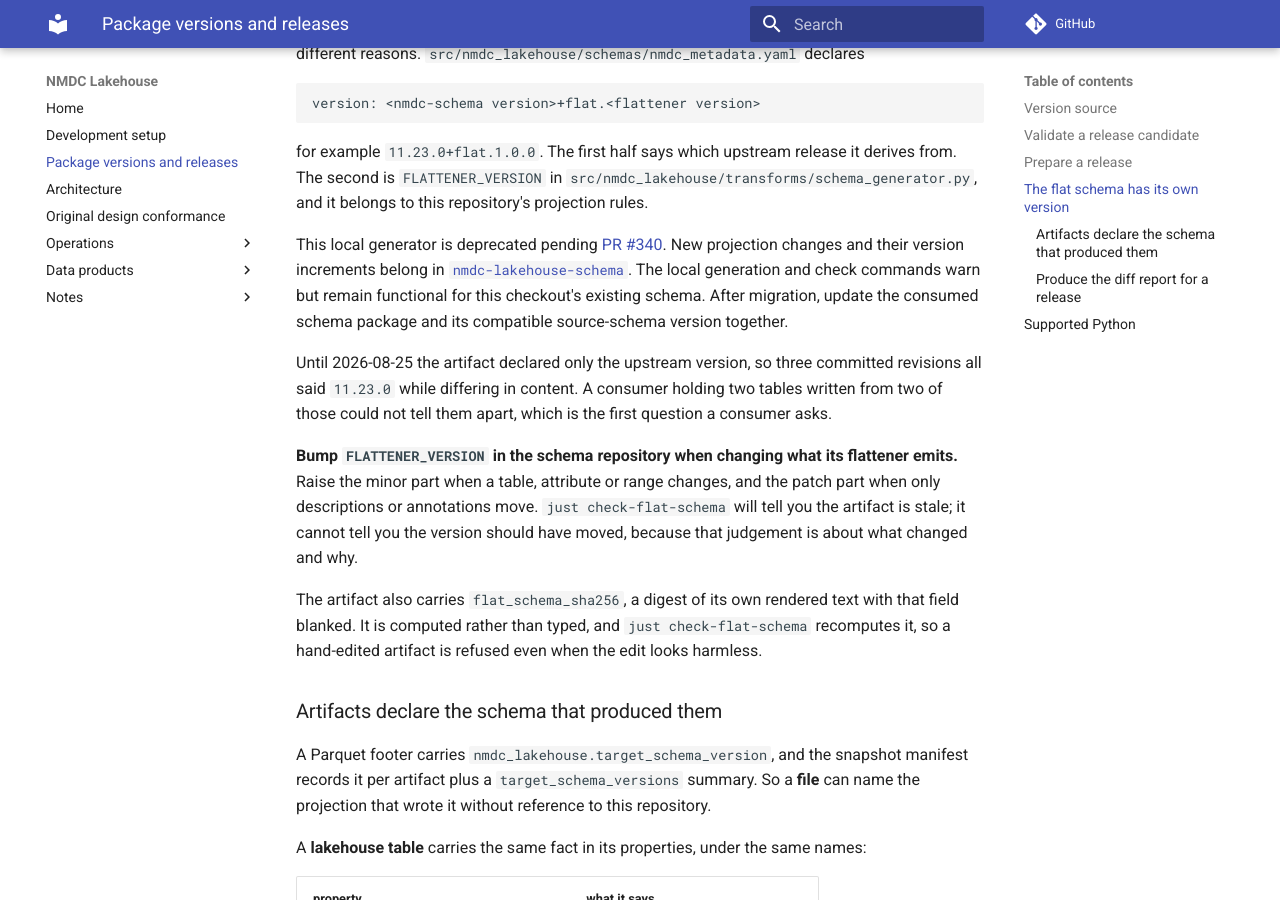
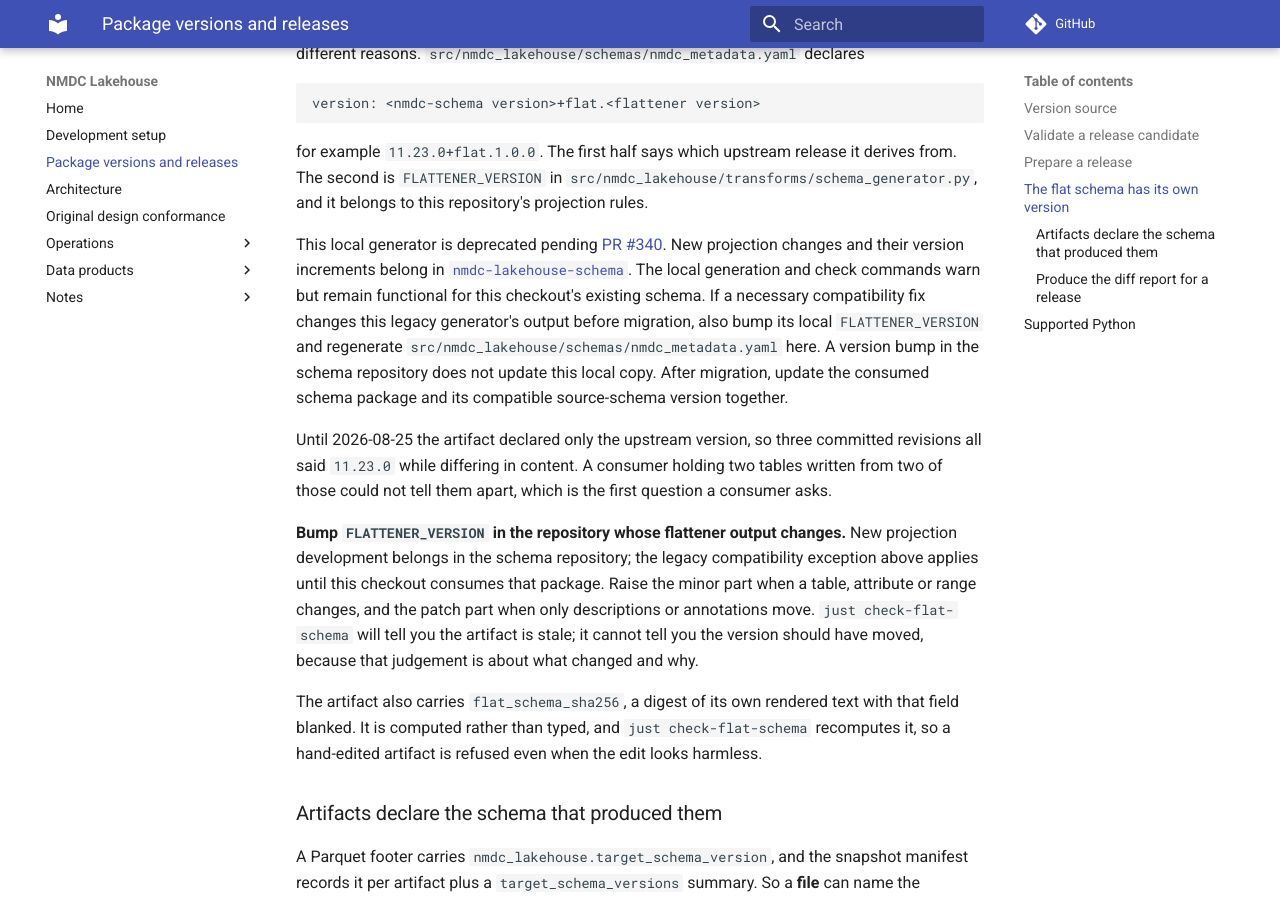
Before and after one commit to microbiomedata/nmdc-lakehouse, an MkDocs documentation site: the page built from docs/releases.md, in a window 1280 px wide and 900 px high, scrolled down 1465 px. Built offline with MkDocs 1.6.1 and Material for MkDocs 9.7.7, drawn with Linux system fonts in a browser that asks for light colours; comment, search, counter and statistics services are not loaded.

Commit message:
Clarify legacy generator versioning during migration

```diff
--- a/docs/releases.md
+++ b/docs/releases.md
@@ -73,14 +73,20 @@ This local generator is deprecated pending
 New projection changes and their version increments belong in
 [`nmdc-lakehouse-schema`](https://github.com/microbiomedata/nmdc-lakehouse-schema).
 The local generation and check commands warn but remain functional for this
-checkout's existing schema. After migration, update the consumed schema
-package and its compatible source-schema version together.
+checkout's existing schema. If a necessary compatibility fix changes this
+legacy generator's output before migration, also bump its local
+`FLATTENER_VERSION` and regenerate `src/nmdc_lakehouse/schemas/nmdc_metadata.yaml`
+here. A version bump in the schema repository does not update this local copy.
+After migration, update the consumed schema package and its compatible
+source-schema version together.
 
 Until 2026-08-25 the artifact declared only the upstream version, so three committed revisions all
 said `11.23.0` while differing in content. A consumer holding two tables written from two of those
 could not tell them apart, which is the first question a consumer asks.
 
-**Bump `FLATTENER_VERSION` in the schema repository when changing what its flattener emits.**
+**Bump `FLATTENER_VERSION` in the repository whose flattener output changes.**
+New projection development belongs in the schema repository; the legacy
+compatibility exception above applies until this checkout consumes that package.
 Raise the minor part when a table, attribute or range changes, and the patch part when only
 descriptions or annotations move. `just check-flat-schema` will tell you the artifact is stale; it
 cannot tell you the version should have moved, because that judgement is about what changed and why.
```
Also changed, not shown: 1 other file.
